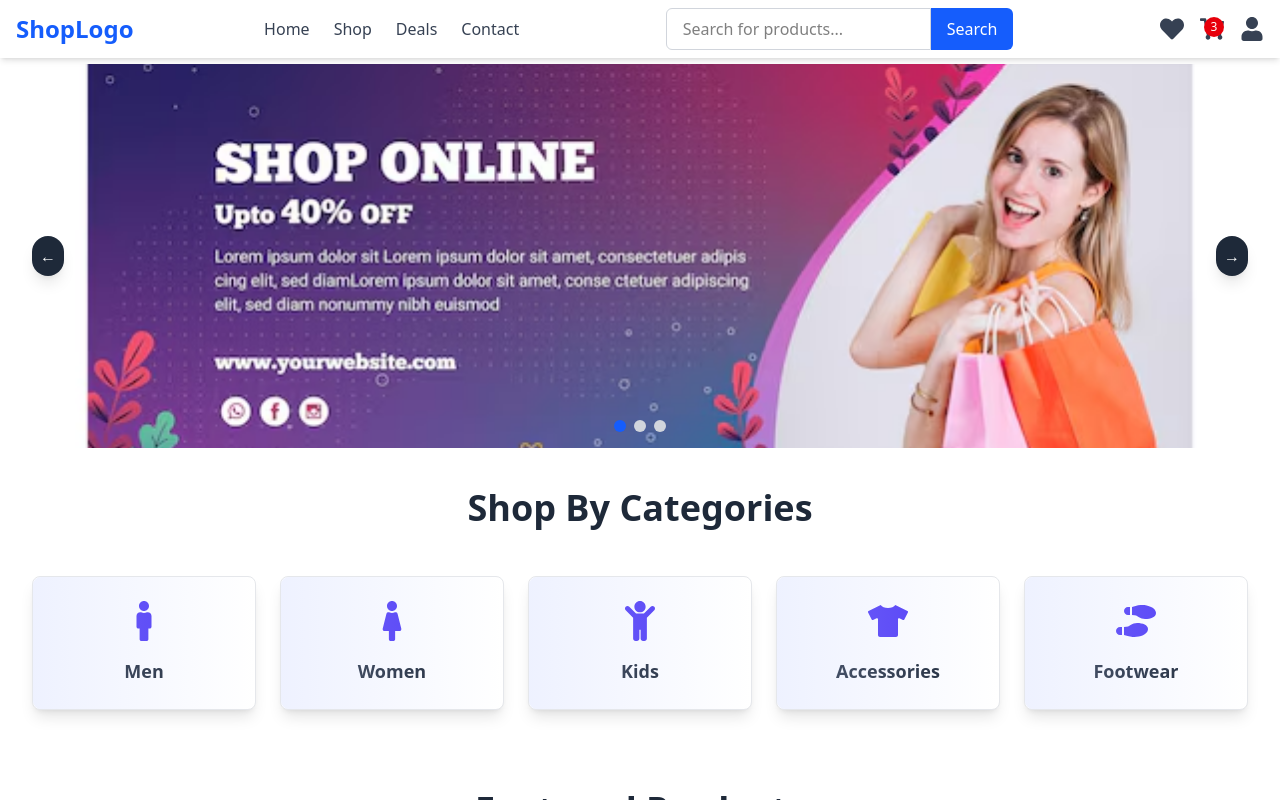
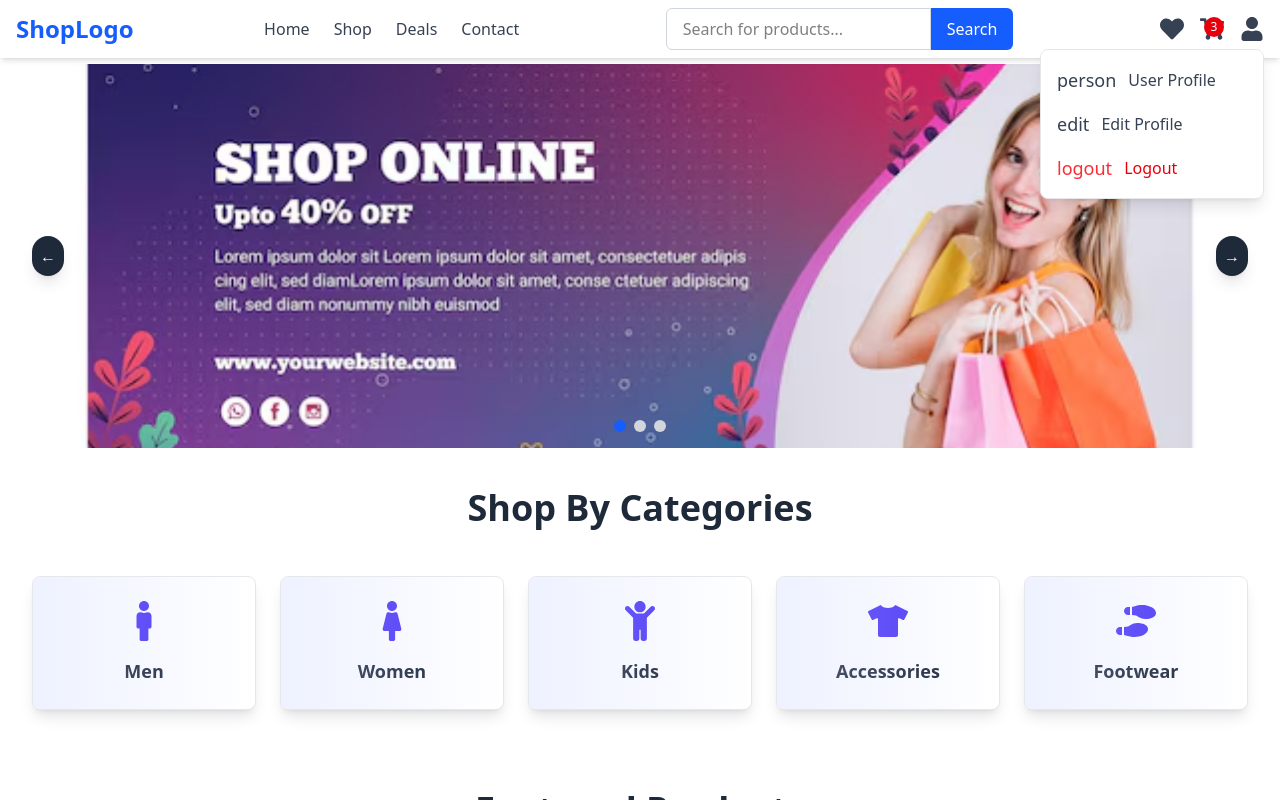
Before and after one commit to rahulprops/MERN_ECOMMECE, a React (Vite) app in the folder client/: page / in a window 1280 px wide. Both pictures are taken after a click on the button 1252 px from the left and 29 px from the top of the page. Shown: the top 800 px of the page. Built offline with nearby package versions, Linux system fonts and the light colour scheme.

Commit message:
nabar working

```diff
--- a/client/package.json
+++ b/client/package.json
@@ -10,12 +10,14 @@
     "preview": "vite preview"
   },
   "dependencies": {
+    "@reduxjs/toolkit": "^2.5.0",
     "@tailwindcss/vite": "^4.0.0",
     "chart.js": "^4.4.7",
     "react": "^18.3.1",
     "react-chartjs-2": "^5.3.0",
     "react-dom": "^18.3.1",
     "react-icons": "^5.4.0",
+    "react-redux": "^9.2.0",
     "react-router-dom": "^7.1.3",
     "tailwindcss": "^4.0.0"
   },
--- a/client/src/components/Navbar.jsx
+++ b/client/src/components/Navbar.jsx
@@ -1,12 +1,22 @@
-import React, { useState } from 'react';
-import { FaHeart, FaShoppingCart, FaUser, FaBars, FaTimes } from 'react-icons/fa';
+import React, { useState } from "react";
+import {
+  FaBars,
+  FaTimes,
+  FaUser,
+  FaHeart,
+  FaShoppingCart,
+} from "react-icons/fa";
 
 const Navbar = () => {
   const [mobileMenuOpen, setMobileMenuOpen] = useState(false);
+  const [userMenuOpen, setUserMenuOpen] = useState(false);
+  const user = true;
+
+  const toggleUserMenu = () => setUserMenuOpen(!userMenuOpen);
 
   return (
     <nav className="bg-white shadow-md fixed top-0 w-full z-50">
-      <div className="container mx-auto items-center px-4 py-2 flex  justify-between">
+      <div className="container mx-auto items-center px-4 py-2 flex justify-between">
         {/* Logo */}
         <div className="text-2xl font-bold text-blue-600">
           <a href="#">ShopLogo</a>
@@ -14,40 +24,96 @@ const Navbar = () => {
 
         {/* Navigation Links */}
         <ul className="hidden md:flex space-x-6 text-gray-700 font-medium">
-          <li className=" relative">
-            <a href="#" className="hover:text-blue-600">Home</a>
-            {/* Dropdown Menu */}
-
+          <li>
+            <a href="#" className="hover:text-blue-600">
+              Home
+            </a>
           </li>
-          <li><a href="#" className="hover:text-blue-600">Shop</a></li>
-          <li><a href="#" className="hover:text-blue-600">Deals</a></li>
-          <li><a href="#" className="hover:text-blue-600">Contact</a></li>
+          <li>
+            <a href="#" className="hover:text-blue-600">
+              Shop
+            </a>
+          </li>
+          <li>
+            <a href="#" className="hover:text-blue-600">
+              Deals
+            </a>
+          </li>
+          <li>
+            <a href="#" className="hover:text-blue-600">
+              Contact
+            </a>
+          </li>
         </ul>
 
         {/* Search Bar */}
-        <div className="hidden md:flex  mx-4">
+        <div className="hidden md:flex mx-4">
           <input
             type="text"
             placeholder="Search for products..."
-            className=" px-4 py-2 border border-gray-300 rounded-l-md focus:outline-none focus:ring-1 focus:ring-blue-500"
+            className="px-4 py-2 border border-gray-300 rounded-l-md focus:outline-none focus:ring-1 focus:ring-blue-500"
           />
           <button className="px-4 py-2 bg-blue-600 text-white rounded-r-md hover:bg-blue-700">
             Search
           </button>
         </div>
 
-        {/* Action Icons */}
+        {/* User/Login Button */}
+        <div className="relative">
+          {user ? (
+            <>
               <div className="flex items-center space-x-4">
                 <button className="relative">
                   <FaHeart className="text-2xl text-gray-700 hover:text-blue-600" />
                 </button>
                 <button className="relative">
                   <FaShoppingCart className="text-2xl text-gray-700 hover:text-blue-600" />
-            <span className="absolute top-0 right-0 bg-red-600 text-white text-xs rounded-full w-5 h-5 flex items-center justify-center">3</span>
+                  <span className="absolute top-0 right-0 bg-red-600 text-white text-xs rounded-full w-5 h-5 flex items-center justify-center">
+                    3
+                  </span>
                 </button>
-          <button>
+                <button onClick={toggleUserMenu}>
                   <FaUser className="text-2xl text-gray-700 hover:text-blue-600" />
                 </button>
+              </div>
+            </>
+          ) : (
+            <button className="px-4 py-2 bg-blue-600 text-white rounded-md hover:bg-blue-700">
+              Login
+            </button>
+          )}
+
+          {/* Dropdown Menu */}
+          {user && userMenuOpen && (
+            <div className="absolute right-0 mt-2 bg-white shadow-lg rounded-lg w-56 border border-gray-200 transition-all duration-300 ease-in-out transform scale-100">
+              <ul className="py-2">
+                <li>
+                  <button className="w-full flex items-center text-left px-4 py-2 hover:bg-gray-100 text-gray-700 transition duration-150">
+                    <span className="material-icons-outlined text-lg mr-3">
+                      person
+                    </span>
+                    <span className="font-medium">User Profile</span>
+                  </button>
+                </li>
+                <li>
+                  <button className="w-full flex items-center text-left px-4 py-2 hover:bg-gray-100 text-gray-700 transition duration-150">
+                    <span className="material-icons-outlined text-lg mr-3">
+                      edit
+                    </span>
+                    <span className="font-medium">Edit Profile</span>
+                  </button>
+                </li>
+                <li>
+                  <button className="w-full flex items-center text-left px-4 py-2 hover:bg-gray-100 text-red-600 transition duration-150">
+                    <span className="material-icons-outlined text-lg mr-3 text-red-500">
+                      logout
+                    </span>
+                    <span className="font-medium">Logout</span>
+                  </button>
+                </li>
+              </ul>
+            </div>
+          )}
         </div>
 
         {/* Mobile Menu Button */}
@@ -63,10 +129,26 @@ const Navbar = () => {
       {mobileMenuOpen && (
         <div className="bg-white shadow-md md:hidden">
           <ul className="flex flex-col space-y-2 py-4 px-4 text-gray-700 font-medium">
-            <li><a href="#" className="hover:text-blue-600">Home</a></li>
-            <li><a href="#" className="hover:text-blue-600">Shop</a></li>
-            <li><a href="#" className="hover:text-blue-600">Deals</a></li>
-            <li><a href="#" className="hover:text-blue-600">Contact</a></li>
+            <li>
+              <a href="#" className="hover:text-blue-600">
+                Home
+              </a>
+            </li>
+            <li>
+              <a href="#" className="hover:text-blue-600">
+                Shop
+              </a>
+            </li>
+            <li>
+              <a href="#" className="hover:text-blue-600">
+                Deals
+              </a>
+            </li>
+            <li>
+              <a href="#" className="hover:text-blue-600">
+                Contact
+              </a>
+            </li>
             <li>
               <input
                 type="text"
```
Also changed, not shown: 1 other file (tests, documents, lock files or other folders). Lines whose indentation alone changed are shown as unchanged.
